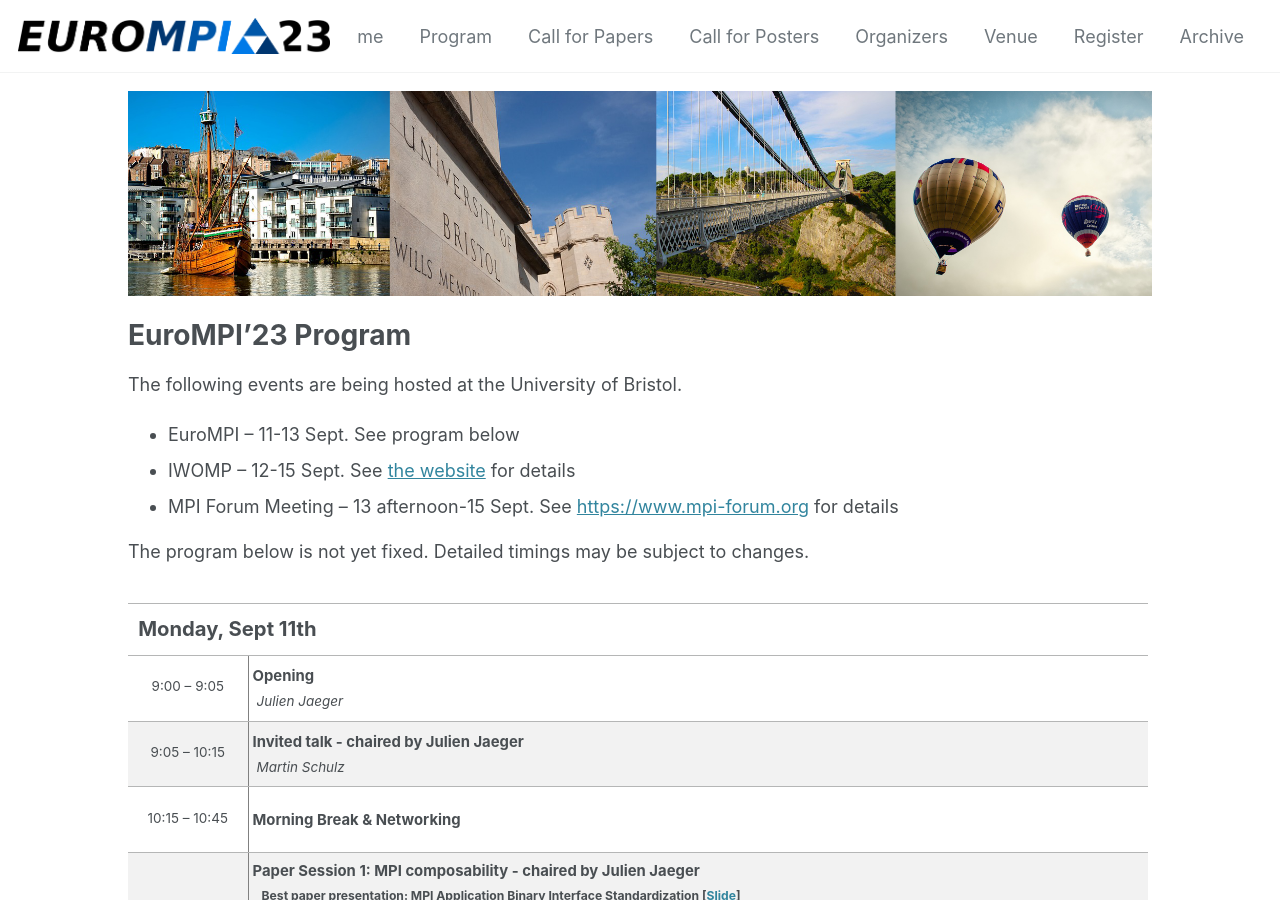
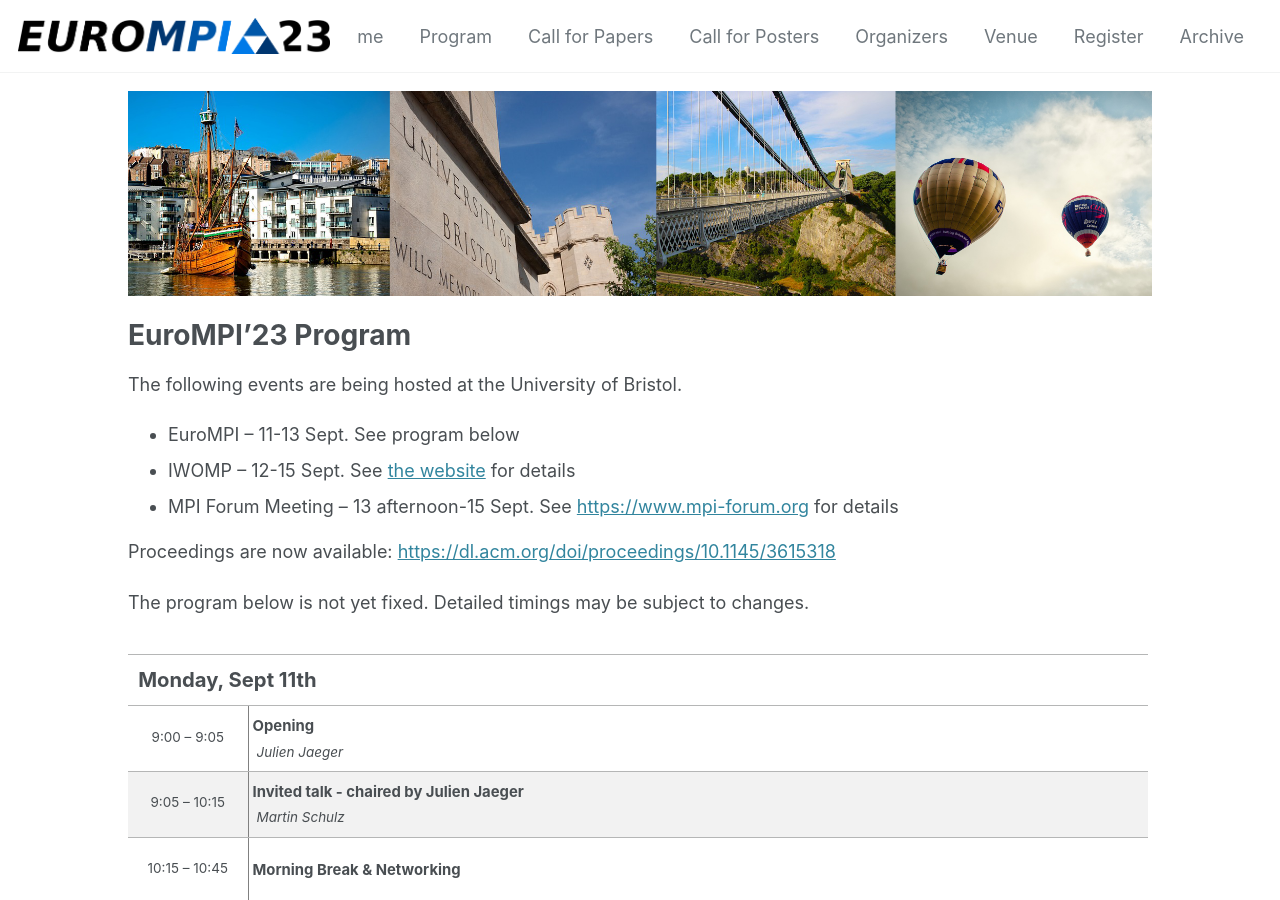
Before and after one commit to eurompi23/eurompi23.github.io, a Jekyll site: the page built from _pages/program.md, in a window 1280 px wide and 900 px high. Built offline with Jekyll 4.4.1, drawn with Linux system fonts in a browser that asks for light colours; cached includes are drawn as plain includes.

Commit message:
add proceedings link

```diff
--- a/_pages/program.md
+++ b/_pages/program.md
@@ -12,6 +12,8 @@ The following events are being hosted at the University of Bristol.
 * EuroMPI – 11-13 Sept.  See program below
 * IWOMP – 12-15 Sept.  See <a href="https://www.iwomp.org/iwomp-2023/">the website</a> for details
 * MPI Forum Meeting – 13 afternoon-15  Sept.  See <a href="https://www.mpi-forum.org">https://www.mpi-forum.org</a> for details
+
+Proceedings are now available: <a href="https://dl.acm.org/doi/proceedings/10.1145/3615318">https://dl.acm.org/doi/proceedings/10.1145/3615318</a>
 
 The program below is not yet fixed. Detailed timings may be subject to changes.
 
```
